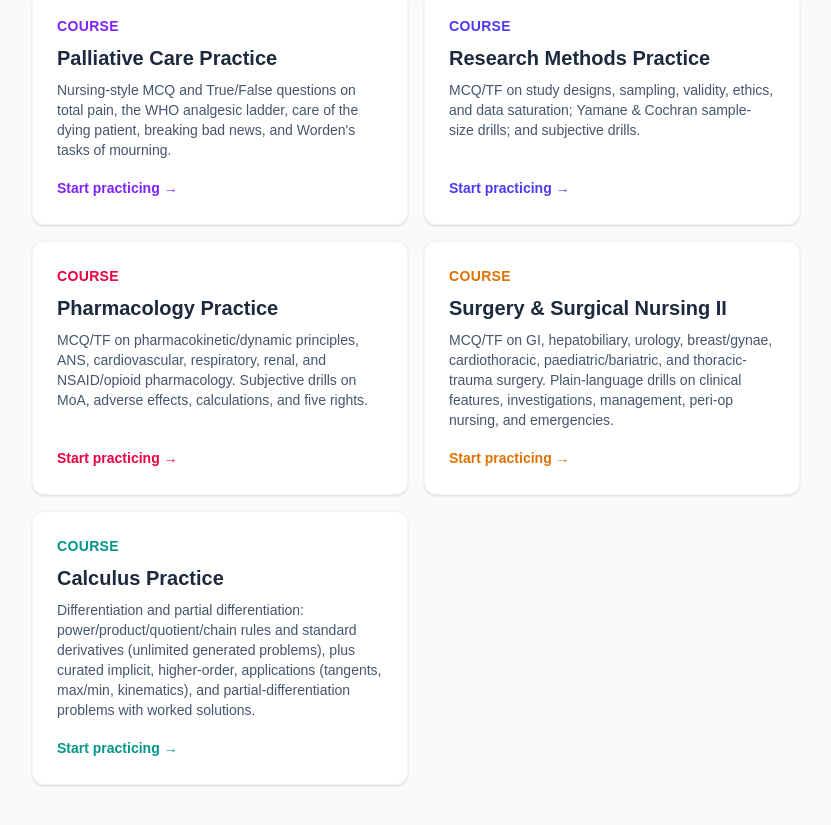
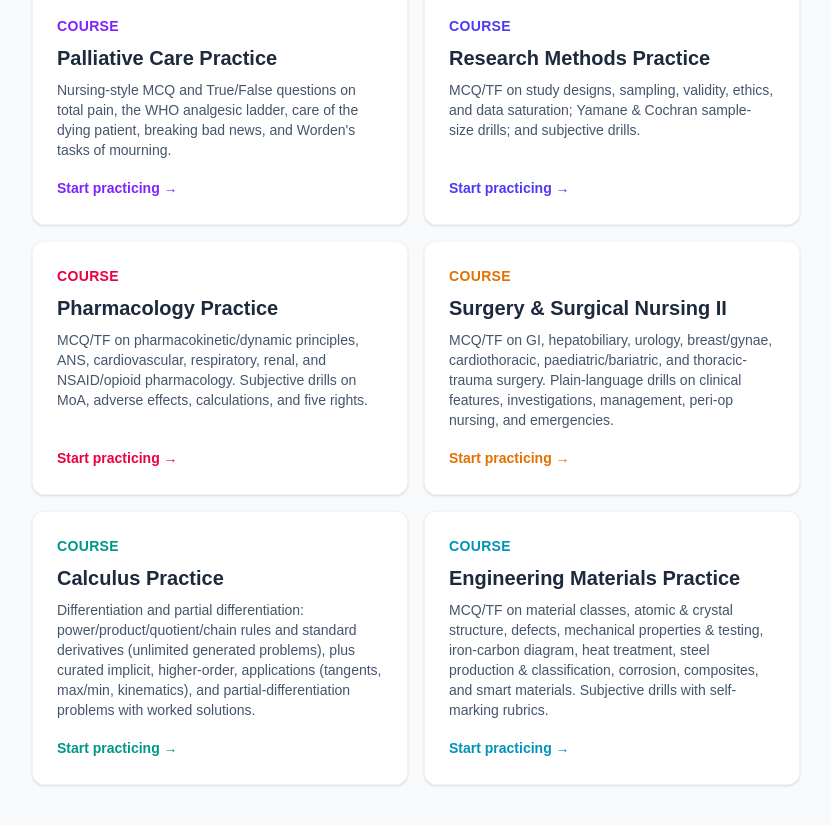
Before and after one commit to nyarko-dennis/chem-math-practice, a Next.js app: page / in a window 1280 px wide. Shown: the part 415-1240 px from the top of the page, without its empty margins (224-1055 px from the left). Built offline with nearby package versions, Linux system fonts and the light colour scheme.

Commit message:
feat(materials): add Engineering Materials card to home page

```diff
--- a/app/page.tsx
+++ b/app/page.tsx
@@ -15,7 +15,7 @@ export default function Home() {
 
   useEffect(() => {
     setMounted(true);
-    const courses = ['math', 'nutrition', 'palliative', 'research', 'pharmacology', 'surgery', 'calculus'];
+    const courses = ['math', 'nutrition', 'palliative', 'research', 'pharmacology', 'surgery', 'calculus', 'materials'];
     const loadedStats: Record<string, CourseProgress | null> = {};
     const loadedActive: Record<string, boolean> = {};
 
@@ -38,7 +38,7 @@ export default function Home() {
             <p className="text-slate-500">Choose a course to begin a practice session.</p>
           </div>
           <div className="grid gap-4 md:grid-cols-2">
-            {['math', 'nutrition', 'palliative', 'research', 'pharmacology', 'surgery', 'calculus'].map((c) => (
+            {['math', 'nutrition', 'palliative', 'research', 'pharmacology', 'surgery', 'calculus', 'materials'].map((c) => (
               <div key={c} className="bg-white p-6 rounded-xl border border-slate-100 shadow-sm min-h-[180px]">
                 <div className="h-4 bg-slate-200 rounded w-1/4 mb-3 animate-pulse"></div>
                 <div className="h-6 bg-slate-200 rounded w-3/4 mb-3 animate-pulse"></div>
@@ -181,6 +181,14 @@ export default function Home() {
             'text-teal-600',
             'text-teal-700'
           )}
+
+          {renderCard(
+            'materials',
+            'Engineering Materials Practice',
+            'MCQ/TF on material classes, atomic & crystal structure, defects, mechanical properties & testing, iron-carbon diagram, heat treatment, steel production & classification, corrosion, composites, and smart materials. Subjective drills with self-marking rubrics.',
+            'text-cyan-600',
+            'text-cyan-700'
+          )}
         </div>
       </div>
     </div>
```
